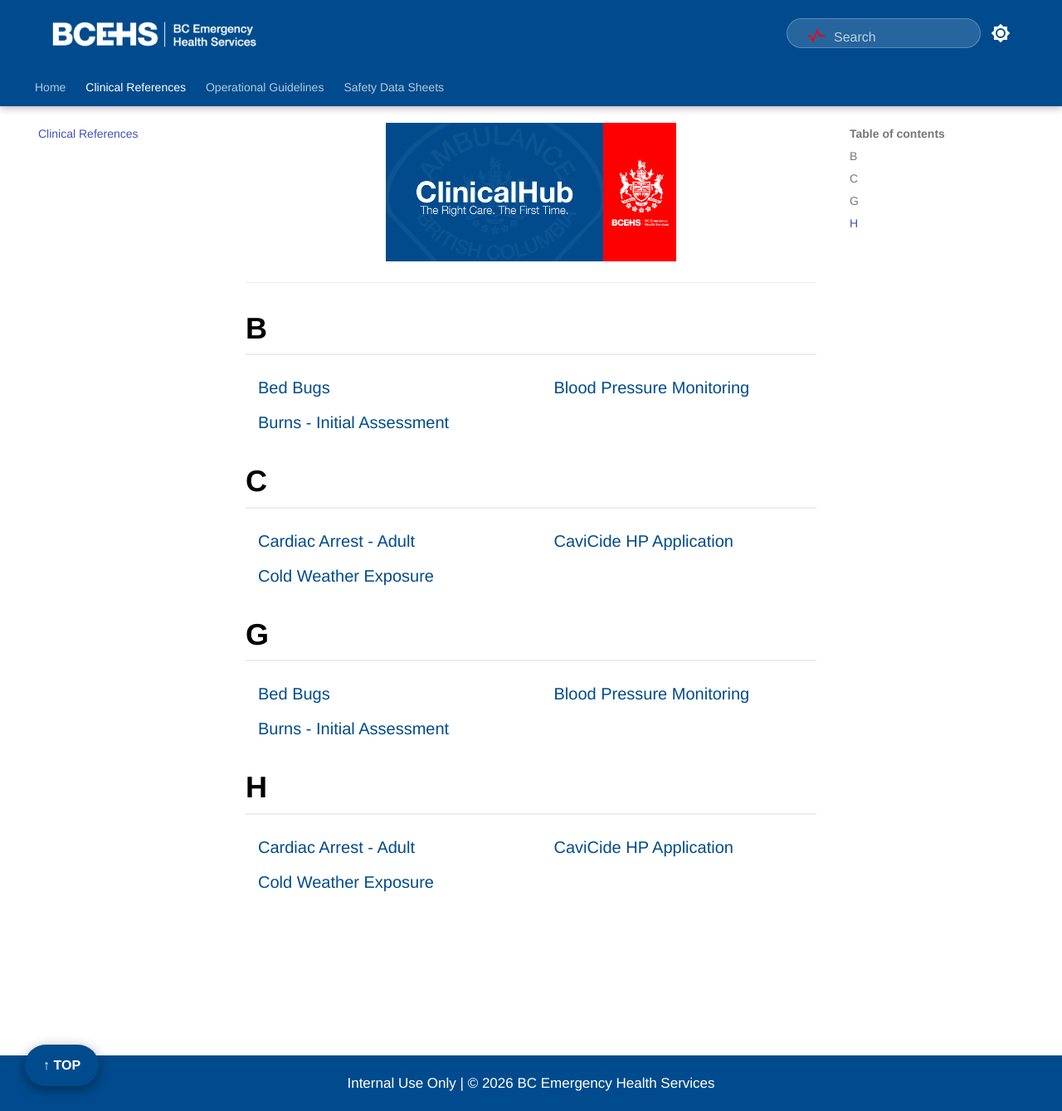
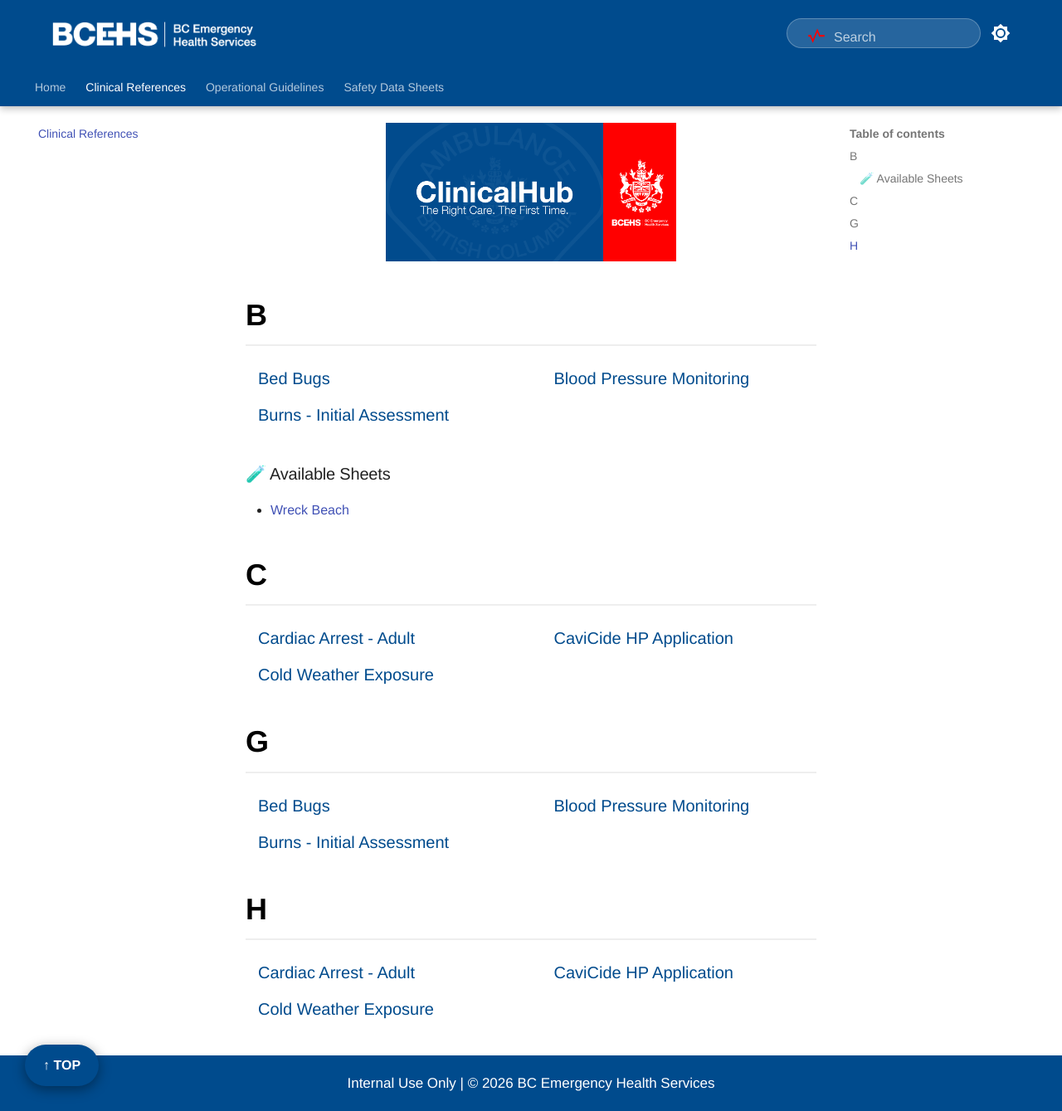
Before and after one commit to bcehsclinicalhub/TangoBot, an MkDocs documentation site: the page built from docs/clinical/index.md, in a window 1280 px wide and 1339 px high. Shown: the whole window at 83% size. Built offline with MkDocs 1.6.1 and Material for MkDocs 9.7.7, drawn with Linux system fonts in a browser that asks for light colours.

Commit message:
Fix: Corrected relative paths and indexed H2 headers for ToC

```diff
--- a/docs/clinical/index.md
+++ b/docs/clinical/index.md
@@ -3,14 +3,16 @@
   <h1 style="margin-top: 10px;">💉 Clinical References</h1>
 </div>
 
----
-
 ## **B**
 <div class="index-grid">
-    <a href="../bed-bugs-procedure/">Bed Bugs</a>
+    <a href="bed-bugs-procedure/">Bed Bugs</a>
     <a href="../bp-monitoring/">Blood Pressure Monitoring</a>
     <a href="../burns/">Burns - Initial Assessment</a>
 </div>
+
+### 🧪 Available Sheets
+* [Wreck Beach](wreck-beach-procedure.md)
+
 
 ## **C**
 <div class="index-grid">
--- a/docs/stylesheets/extra.css
+++ b/docs/stylesheets/extra.css
@@ -95,25 +95,24 @@
     opacity: 1 !important;
 }
 
-/* --- 6. INDEX GRID & TOC FIX --- */
-
-/* This styles the ## B and ## C headers for the ToC to find */
+/* --- 6. INDEX HEADERS (For ToC) --- */
+/* This targets the ## B, ## C etc. specifically on index pages */
 .md-typeset h2 {
-    display: block !important;
     font-size: 1.8rem !important;
     font-weight: 800 !important;
-    color: #004B8D !important;
+    color: #004B8D !important; /* BCEHS Blue */
     border-bottom: 2px solid #eee;
-    margin-top: 30px !important;
-    padding-bottom: 5px !important;
+    margin-top: 40px !important;
+    padding-bottom: 10px !important;
+    letter-spacing: -0.02em;
 }
 
+/* Fix the grid spacing so it doesn't overlap the headers */
 .index-grid {
     display: grid !important;
     grid-template-columns: repeat(2, 1fr) !important;
-    gap: 10px 40px !important;
-    margin-bottom: 20px !important;
-    padding-left: 15px !important;
+    gap: 12px 40px !important;
+    margin: 20px 0 40px 15px !important;
 }
 
 .index-grid a {
@@ -121,6 +120,11 @@
     font-weight: 500 !important;
     color: #004B8D !important;
     text-decoration: none !important;
+}
+
+.index-grid a:hover {
+    color: #D32F2F !important;
+    text-decoration: underline !important;
 }
 
 /* --- 7. FLOATING NAV (LOCKED & VISIBLE) --- */
```
Also changed, not shown: docs/index.md (+2 -1 lines).
